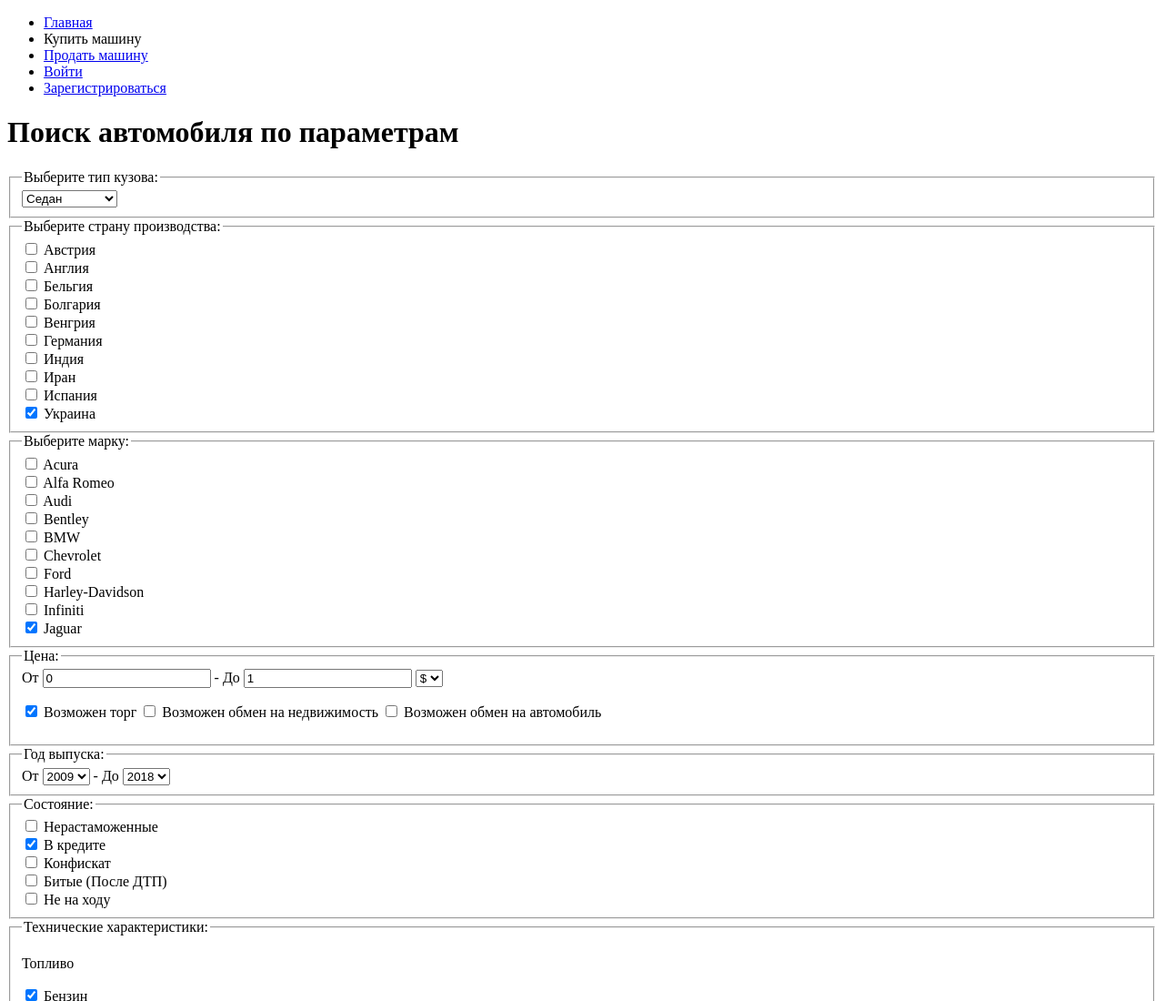
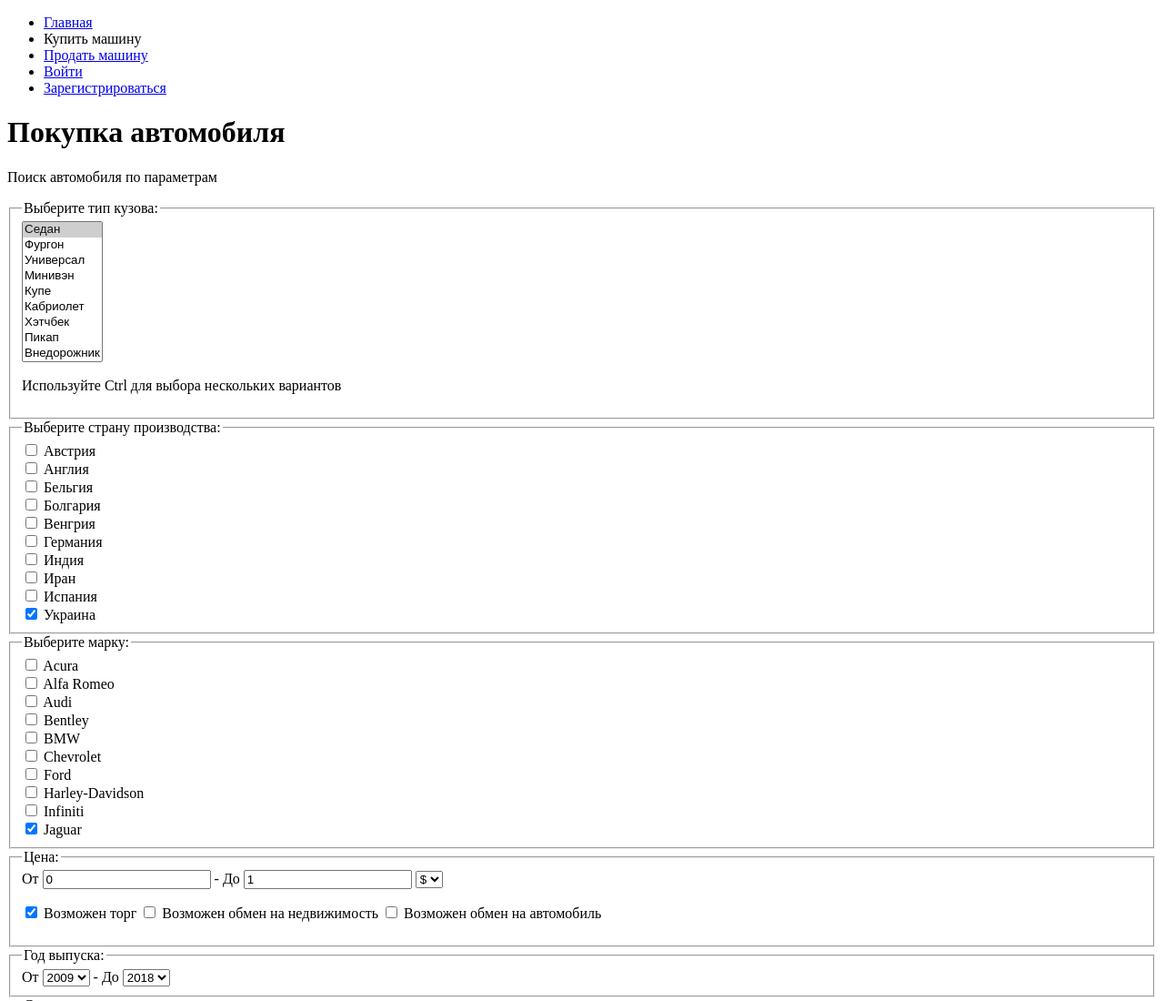
Before and after one commit to stryukovap/forms, a plain HTML site: page pages/index2.html in a window 1280 px wide. Shown: the top 1100 px of the page at 91% size. Drawn offline with Linux system fonts and the light colour scheme.

Commit message:
dop
dorabotka 1

```diff
--- a/pages/index2.html
+++ b/pages/index2.html
@@ -31,11 +31,12 @@
 		</nav>
 	</header>
 	<main>
-		<h1>Поиск автомобиля по параметрам</h1>
+		<h1>Покупка автомобиля</h1>
+		<p>Поиск автомобиля по параметрам</p>
 		<form action="https://fom.in.ua/echo" method="get" name="buy">
 			<fieldset>
 				<legend>Выберите тип кузова:</legend>
-				<select name="body_car" id="body_car">
+				<select multiple size="9" name="body_car">
 					<option value="sedan" selected>Седан</option>
 					<option value="van">Фургон</option>
 					<option value="wagon">Универсал</option>
@@ -46,6 +47,7 @@
 					<option value="pickup">Пикап</option>
 					<option value="suv">Внедорожник</option>
 				</select>
+				<p>Используйте Ctrl для выбора нескольких вариантов</p>
 			</fieldset>
 			<fieldset>
 				<legend>Выберите страну производства:</legend>
```
Also changed, not shown: pages/index3.html (+3 -2 lines).
